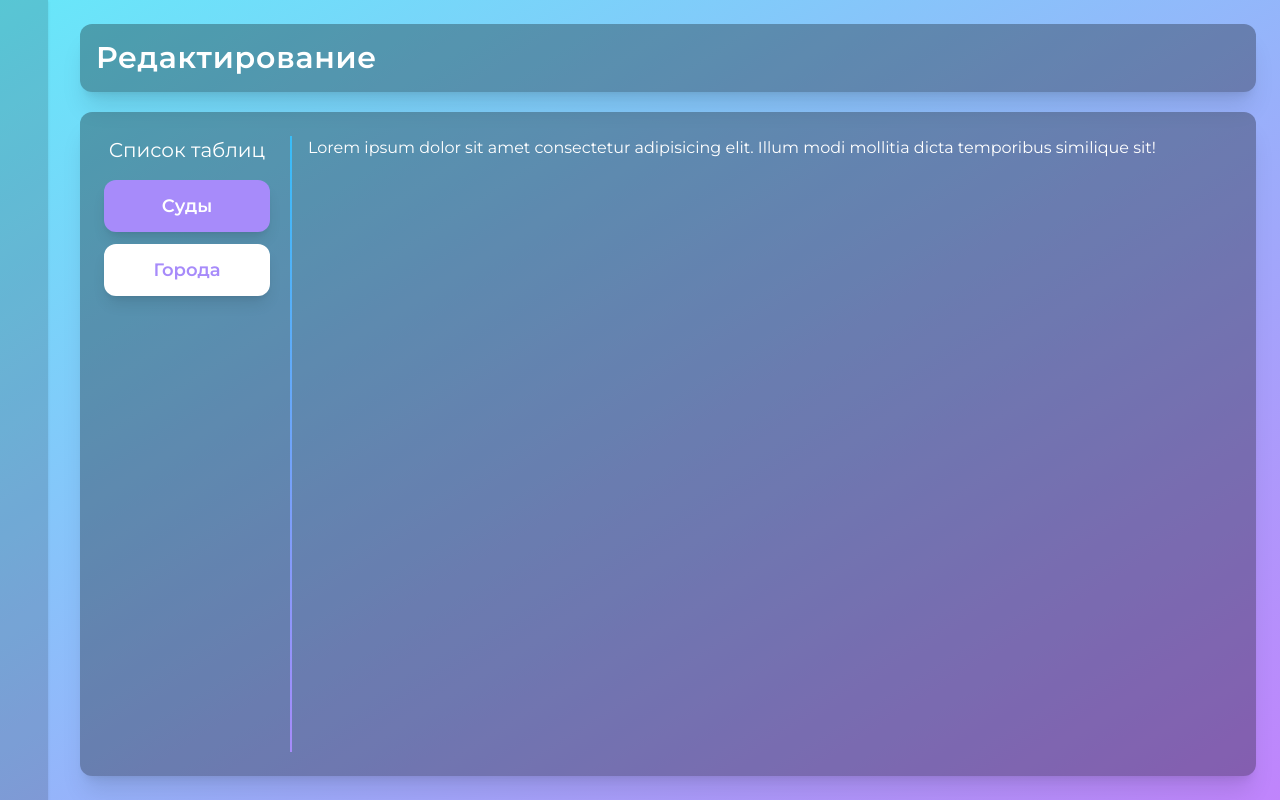
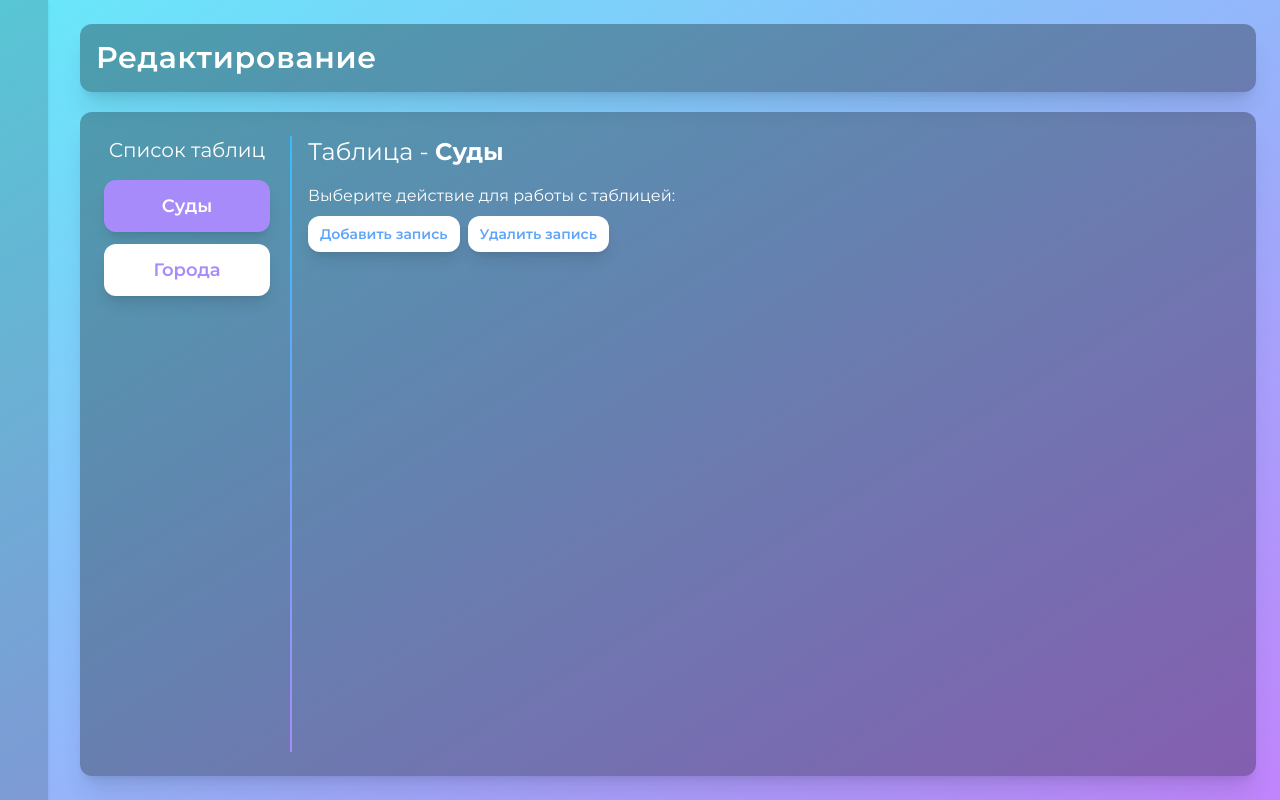
Before and after one commit to gldaniil/court-parser, a Vue app in the folder client/: page /editing in a window 1280 px wide. Both pictures are taken after a click on the button "Суды". Built offline with nearby package versions, Linux system fonts and the light colour scheme; some icons are missing.

Commit message:
Добавляю дополнительную разметку страницы Editing

```diff
--- /dev/null
+++ b/client/src/components/UI/Editing/TabButton.vue
@@ -0,0 +1,22 @@
+<template>
+  <button
+    class="shadow-lg text-sm font-semibold text-blue-400 bg-white hover:text-blue-700 duration-300 px-3 py-2 rounded-xl"
+    @click="onClick"
+  >
+    {{ text }}
+  </button>
+</template>
+
+<script setup>
+defineProps({
+  text: {
+    type: String
+  }
+})
+
+const emit = defineEmits(['click-on-button'])
+
+const onClick = () => {
+  emit('click-on-button')
+}
+</script>
--- /dev/null
+++ b/client/src/components/UI/Editing/TheTab.vue
@@ -0,0 +1,53 @@
+<template>
+  <div>
+    <h2 class="text-2xl">
+      Таблица - <span class="font-bold">{{ title }}</span>
+    </h2>
+    <div class="mt-4">
+      <template v-if="!currentAction">
+        <span>Выберите действие для работы с таблицей:</span>
+        <div class="flex gap-2 mt-2">
+          <TabButton
+            v-for="action in actions"
+            :key="action"
+            :text="`${action} запись`"
+            @clickOnButton="handleClickButton(action)"
+          />
+        </div>
+      </template>
+      <div v-else>
+        <TabButton text="Назад" @clickOnButton="handleClickButton('')" />
+        <div v-if="currentAction === 'Добавить'" class="mt-2">
+          <p>Заполните следующие поля:</p>
+        </div>
+        <div v-else-if="currentAction === 'Удалить'" class="mt-2">
+          <p>
+            Для удаления нужно просто нажать на значок удаления рядом с нужной
+            записью
+          </p>
+        </div>
+      </div>
+    </div>
+  </div>
+</template>
+
+<script setup>
+import { ref } from 'vue'
+import TabButton from './TabButton.vue'
+
+const currentAction = ref('')
+
+defineProps({
+  title: {
+    type: String,
+    required: true
+  },
+  actions: {
+    type: Array
+  }
+})
+
+const handleClickButton = (action) => {
+  currentAction.value = action
+}
+</script>
--- a/client/src/views/EditingView.vue
+++ b/client/src/views/EditingView.vue
@@ -20,10 +20,18 @@
           </div>
         </aside>
         <article class="text-white flex-auto pl-4">
-          <p>
+          <p v-if="!activeTab">
             Lorem ipsum dolor sit amet consectetur adipisicing elit. Illum modi
             mollitia dicta temporibus similique sit!
           </p>
+          <template v-for="tab in tabs">
+            <TheTab
+              :key="tab.id"
+              v-if="tab.id === activeTab"
+              :title="tab.title"
+              :actions="actions"
+            />
+          </template>
         </article>
       </div>
     </div>
@@ -34,6 +42,7 @@
 import { ref } from 'vue'
 import TheTitle from '../components/TheTitle.vue'
 import TheButton from '../components/UI/TheButton.vue'
+import TheTab from '../components/UI/Editing/TheTab.vue'
 
 const activeTab = ref(0)
 const tabs = [
```
